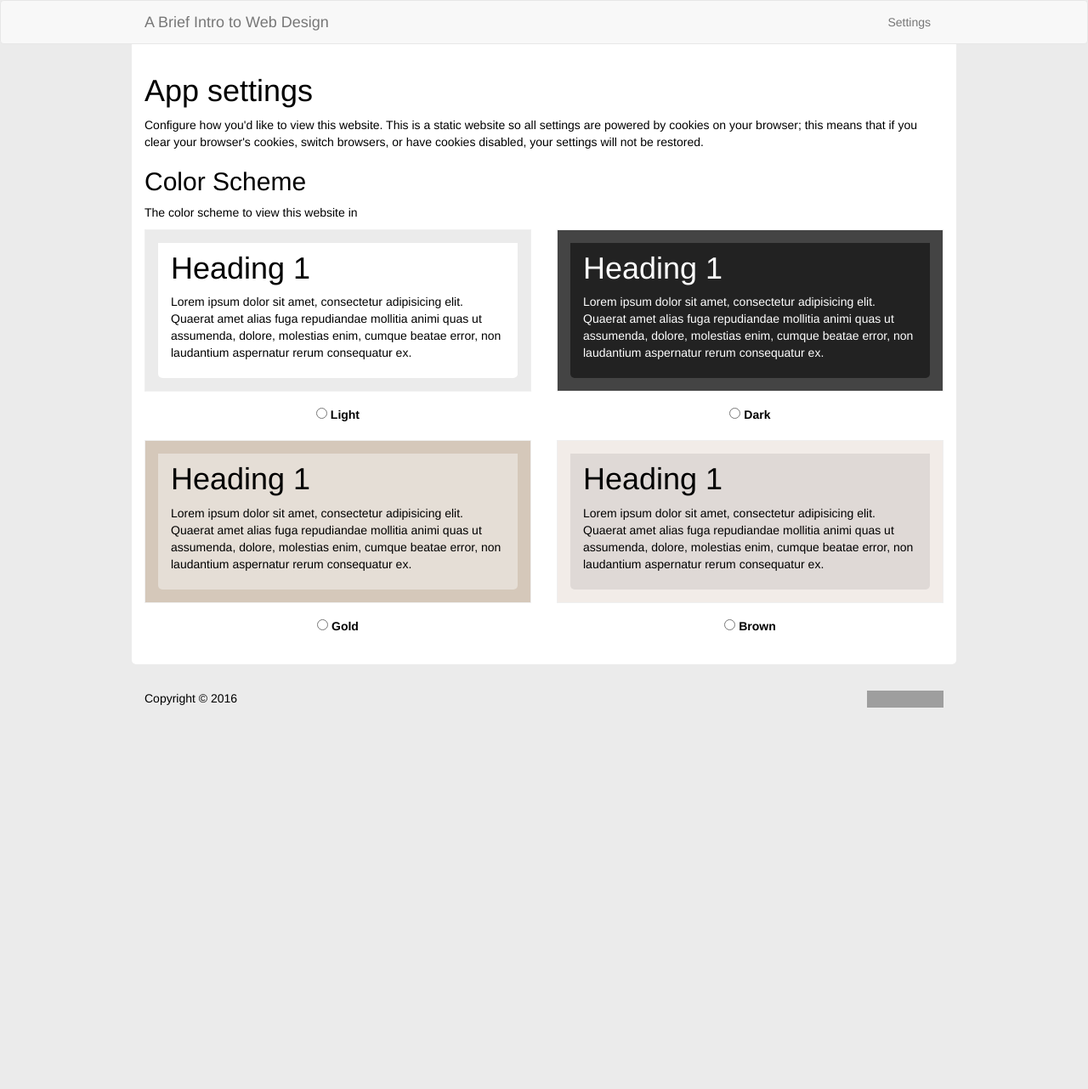
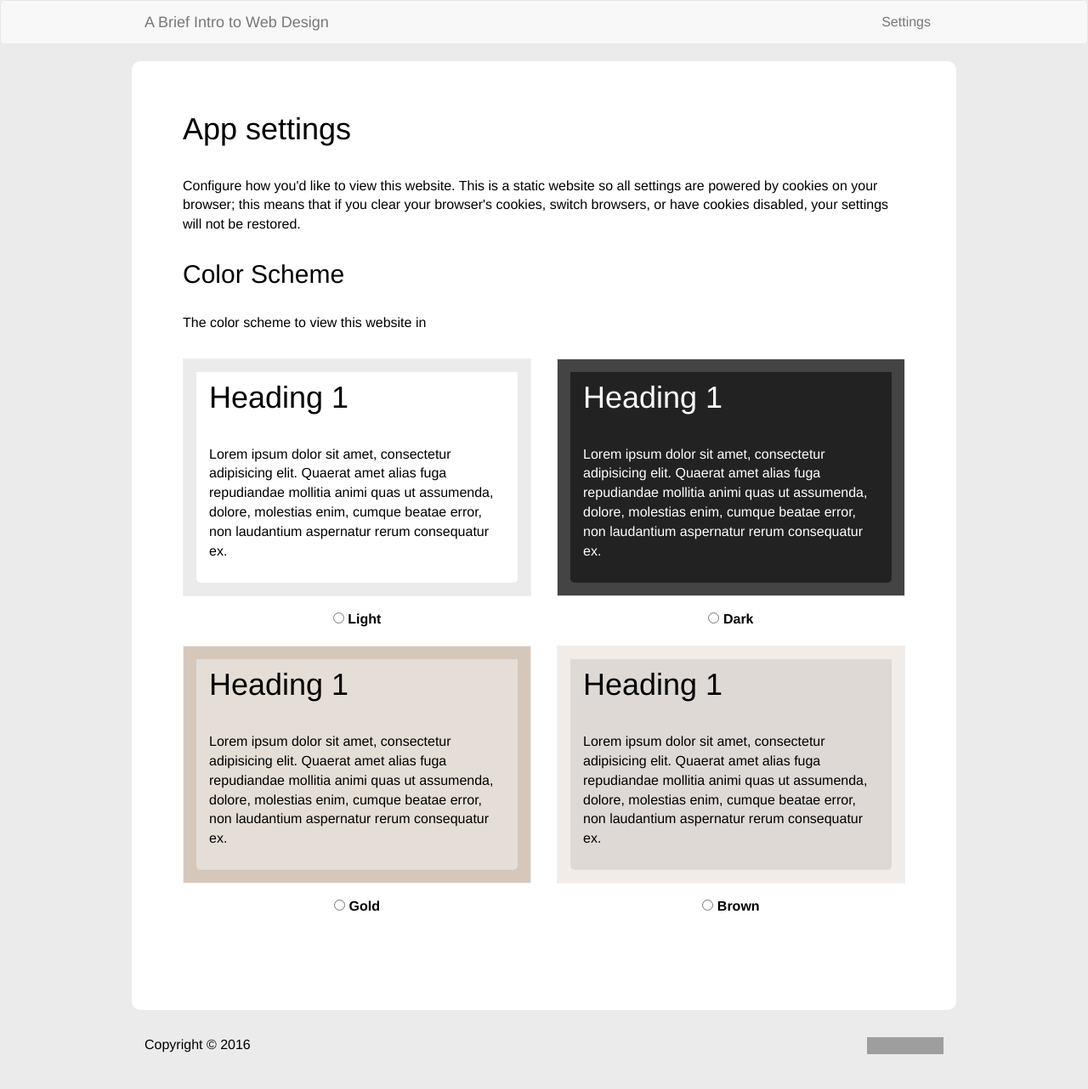
Before and after one commit to allejo/Intro-To-Web, a Jekyll site: the page built from settings.html, in a window 1280 px wide. Shown: the whole page at 85% size. Built offline with Jekyll 4.4.1, drawn with Linux system fonts in a browser that asks for light colours; nearby versions of some CDN libraries; comment, search, counter and statistics services are not loaded; before the commit the page ends 900 px from its top, so only the background shows below that; grey boxes are pictures that could not be loaded.

Commit message:
Clean up spacing and anchors

```diff
--- a/_sass/_bs-override.scss
+++ b/_sass/_bs-override.scss
@@ -3,7 +3,3 @@
         width: 970px;
     }
 }
-
-.navbar {
-    margin-bottom: 0;
-}
--- a/_sass/_site.scss
+++ /dev/null
@@ -1,23 +0,0 @@
-body {
-    @include theme-global("background-color", "site-background-color");
-}
-
-.site-content,
-.site-footer {
-    @include theme-global("color", "font-color");
-}
-
-.site-content {
-    @include theme-global("background-color", "content-background-color");
-    @include border-bottom(5px);
-
-    padding: {
-        bottom: 15px;
-        top: 15px;
-    }
-}
-
-.site-footer {
-    margin: 15px 0;
-    padding: 15px 0;
-}
--- /dev/null
+++ b/_sass/_styles.scss
@@ -0,0 +1,52 @@
+body {
+    @include theme-global("background-color", "site-background-color");
+
+    font-size: 16px;
+}
+
+.anchorjs-link {
+    @include theme-global("color", "anchor-color");
+
+    &:hover {
+        text-decoration: none;
+    }
+}
+
+.site-content,
+.site-footer {
+    @include theme-global("color", "font-color");
+}
+
+.site-content {
+    @include theme-global("background-color", "content-background-color");
+    // @include border-bottom(5px);
+
+    border-radius: 10px;
+    padding: 60px;
+
+    h1 {
+        margin-bottom: 1em;
+        margin-top: 0;
+    }
+}
+
+.site-footer {
+    margin: 15px 0;
+    padding: 15px 0;
+}
+
+article {
+    h2, h3, h4,
+    h5, h6 {
+        margin: $spacing-unit 0;
+    }
+
+    p {
+        margin: ($spacing-unit / 2) 0;
+    }
+
+    form,
+    section {
+        margin: $spacing-unit 0;
+    }
+}
--- a/_sass/_theme-definitions.scss
+++ b/_sass/_theme-definitions.scss
@@ -1,7 +1,8 @@
 $default: (
     "site-background-color": #EBEBEB,
     "content-background-color": #FFFFFF,
-    "font-color": #000000
+    "font-color": #000000,
+    "anchor-color": #87CEEB
 );
 
 $themes: (
@@ -9,7 +10,8 @@
     "dark": (
         "site-background-color": #444444,
         "content-background-color": #222222,
-        "font-color": #FFFFFF
+        "font-color": #FFFFFF,
+        "anchor-color": #F4F000
     ),
     "gold": (
         "site-background-color": #D5C8BA,
--- a/_sass/pages/_lessons.scss
+++ b/_sass/pages/_lessons.scss
@@ -16,12 +16,4 @@
         font-size: 28px;
         font-weight: 300;
     }
-
-    .anchorjs-link {
-        opacity: 1;
-
-        &:hover {
-            text-decoration: none;
-        }
-    }
 }
--- a/css/main.scss
+++ b/css/main.scss
@@ -40,5 +40,5 @@
     "general",
     "pages/lessons",
     "pages/settings",
-    "site"
+    "styles"
 ;
--- a/js/footer.js
+++ b/js/footer.js
@@ -1,5 +1,9 @@
 // Add anchors to headings
-anchors.add().remove('h1');
+anchors.options = {
+    placement: 'left',
+    visible: 'always'
+};
+anchors.add().remove('h1').remove('.no-anchor');
 
 // Site settings functionality
 function makeRemoveClassHandler(regex) {
--- a/settings.html
+++ b/settings.html
@@ -4,6 +4,7 @@
 title: Settings
 ---
 
+<article>
     <h1>App settings</h1>
 
     <noscript>
@@ -16,7 +17,7 @@
     <p>Configure how you'd like to view this website. This is a static website so all settings are powered by cookies on your browser; this means that if you clear your browser's cookies, switch browsers, or have cookies disabled, your settings will not be restored.</p>
 
     <section class="settings__colorscheme">
-    <h2>Color Scheme</h2>
+        <h2 class="no-anchor">Color Scheme</h2>
 
         <p>The color scheme to view this website in</p>
 
@@ -27,3 +28,4 @@
             {% include partials/color-scheme-preview.html theme="brown" %}
         </form>
     </section>
+</article>
```
Lines whose indentation alone changed are shown as unchanged.
